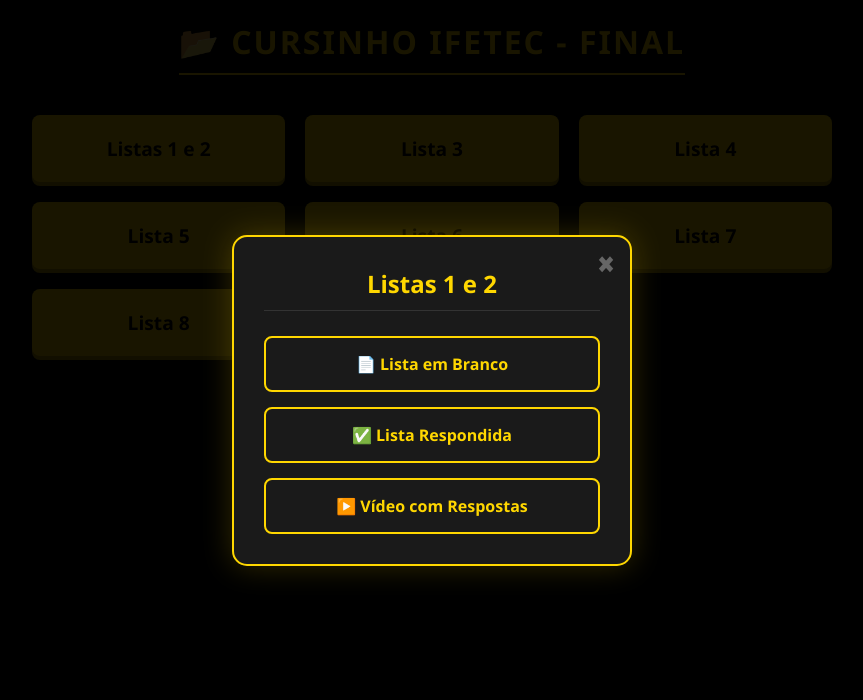
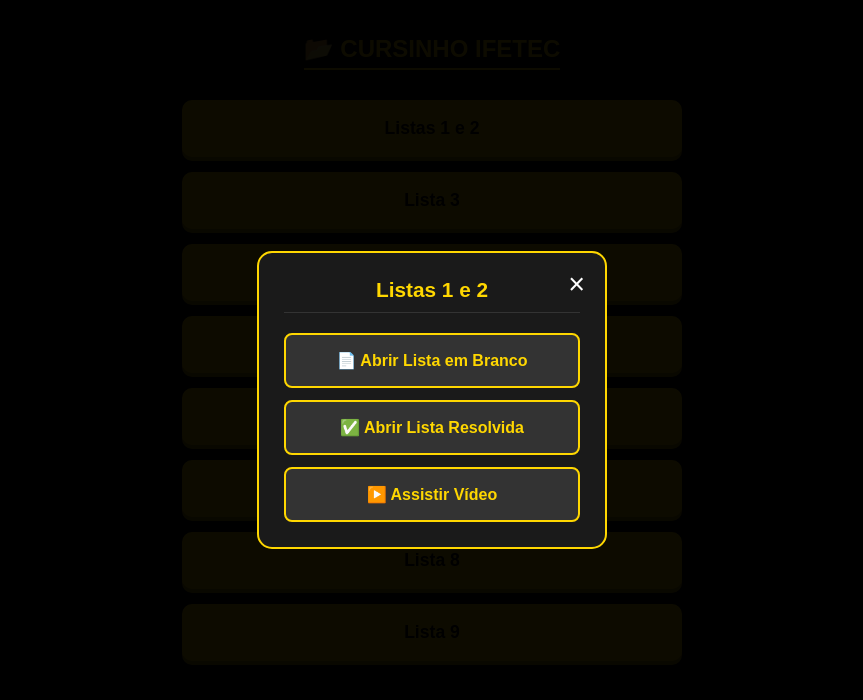
Before and after one commit to leitaosbc/CursinhoIFETEC, a plain HTML site: page index.html in a window 1280 px wide. Both pictures are taken after a click on the button "Listas 1 e 2". Shown: the whole page, without its empty margins (208-1071 px from the left). Drawn offline with Linux system fonts and the light colour scheme.

Commit message:
Update index.html

```diff
--- a/index.html
+++ b/index.html
@@ -2,11 +2,9 @@
 <html lang="pt-BR">
 <head>
     <meta charset="UTF-8">
-    <meta name="viewport" content="width=device-width, initial-scale=1.0">
-    <title>Cursinho IFETEC</title>
+    <meta name="viewport" content="width=device-width, initial-scale=1.0"> <title>Cursinho IFETEC</title>
     <style>
-        /* RESET E FUNDO PRETO */
-        * { box-sizing: border-box; margin: 0; padding: 0; font-family: 'Segoe UI', Tahoma, Geneva, Verdana, sans-serif; }
+        * { box-sizing: border-box; margin: 0; padding: 0; font-family: sans-serif; -webkit-tap-highlight-color: transparent; }
 
         body {
             background-color: #000000;
@@ -15,51 +13,39 @@
             flex-direction: column;
             align-items: center;
             min-height: 100vh;
-            padding: 20px;
+            padding: 15px;
         }
 
         h1 {
             color: #FFD700;
-            margin-bottom: 40px;
+            margin: 20px 0 30px 0;
             text-transform: uppercase;
-            letter-spacing: 2px;
+            font-size: 1.5rem;
             text-align: center;
             border-bottom: 2px solid #FFD700;
-            padding-bottom: 10px;
+            padding-bottom: 5px;
         }
 
-        /* GRID DOS BOTÕES PRINCIPAIS */
         .grid-container {
             display: grid;
-            grid-template-columns: repeat(auto-fit, minmax(250px, 1fr));
-            gap: 20px;
+            grid-template-columns: 1fr; /* Uma coluna no celular */
+            gap: 15px;
             width: 100%;
-            max-width: 800px;
+            max-width: 500px;
         }
 
-        /* ESTILO DO BOTÃO AMARELO */
         .btn-main {
             background-color: #FFD700;
             color: #000000;
             border: none;
-            padding: 20px;
-            font-size: 1.2rem;
-            font-weight: 900;
-            border-radius: 8px;
+            padding: 18px;
+            font-size: 1.1rem;
+            font-weight: 800;
+            border-radius: 10px;
             cursor: pointer;
-            transition: transform 0.2s, background-color 0.2s;
+            text-align: center;
             box-shadow: 0 4px 0 #b59800;
-            text-decoration: none;
-            display: flex;
-            justify-content: center;
-            align-items: center;
-            text-align: center;
-        }
-
-        .btn-main:hover {
-            transform: translateY(2px);
-            box-shadow: 0 2px 0 #b59800;
-            background-color: #ffea61;
+            width: 100%; /* Ocupa toda largura no celular */
         }
 
         .btn-main:active {
@@ -67,13 +53,13 @@
             box-shadow: none;
         }
 
-        /* MODAL (JANELA QUE ABRE) */
+        /* MODAL */
         .modal-overlay {
             display: none;
             position: fixed;
             top: 0; left: 0; width: 100%; height: 100%;
-            background-color: rgba(0, 0, 0, 0.9);
-            z-index: 1000;
+            background-color: rgba(0, 0, 0, 0.95);
+            z-index: 2000;
             justify-content: center;
             align-items: center;
             padding: 20px;
@@ -82,43 +68,41 @@
         .modal-content {
             background-color: #1a1a1a;
             border: 2px solid #FFD700;
-            padding: 30px;
+            padding: 25px;
             border-radius: 15px;
             width: 100%;
-            max-width: 400px;
+            max-width: 350px;
             text-align: center;
             position: relative;
-            box-shadow: 0 0 30px rgba(255, 215, 0, 0.2);
         }
 
         .modal-title {
             color: #FFD700;
-            margin-bottom: 25px;
-            font-size: 1.5rem;
+            margin-bottom: 20px;
+            font-size: 1.3rem;
             border-bottom: 1px solid #333;
             padding-bottom: 10px;
         }
 
-        /* BOTÕES DO MODAL */
         .modal-buttons {
             display: flex;
             flex-direction: column;
-            gap: 15px;
+            gap: 12px;
         }
 
         .btn-action {
-            background-color: transparent;
+            background-color: #333;
             border: 2px solid #FFD700;
             color: #FFD700;
-            padding: 15px;
+            padding: 16px; /* Botão maior para dedo */
             font-weight: bold;
             text-decoration: none;
             border-radius: 8px;
-            transition: all 0.2s;
             display: block;
+            font-size: 1rem;
         }
 
-        .btn-action:hover {
+        .btn-action:active {
             background-color: #FFD700;
             color: #000;
         }
@@ -129,85 +113,86 @@
             right: 15px;
             background: none;
             border: none;
-            color: #666;
-            font-size: 1.5rem;
+            color: #fff;
+            font-size: 1.8rem;
+            padding: 5px;
             cursor: pointer;
         }
-        .close-btn:hover { color: #FFD700; }
 
     </style>
 </head>
 <body>
 
-    <h1>📂 Cursinho IFETEC - Final</h1>
+    <h1>📂 Cursinho IFETEC</h1>
 
     <div class="grid-container" id="buttonsContainer"></div>
 
     <div class="modal-overlay" id="modalOverlay">
         <div class="modal-content">
-            <button class="close-btn" onclick="closeModal()">✖</button>
-            <h2 class="modal-title" id="modalTitle">Título</h2>
+            <button class="close-btn" onclick="closeModal()">×</button>
+            <h2 class="modal-title" id="modalTitle">...</h2>
             <div class="modal-buttons">
-                <a href="#" id="linkBlank" class="btn-action" target="_blank">📄 Lista em Branco</a>
-                <a href="#" id="linkSolved" class="btn-action" target="_blank">✅ Lista Respondida</a>
-                <a href="#" id="linkVideo" class="btn-action" target="_blank">▶️ Vídeo com Respostas</a>
+                <a href="#" id="linkBlank" class="btn-action" target="_blank">📄 Abrir Lista em Branco</a>
+                <a href="#" id="linkSolved" class="btn-action" target="_blank">✅ Abrir Lista Resolvida</a>
+                <a href="#" id="linkVideo" class="btn-action" target="_blank">▶️ Assistir Vídeo</a>
             </div>
         </div>
     </div>
 
     <script>
-        // BASE URL FORÇA O MODO "RAW" (APENAS ARQUIVO)
-        const baseURL = "https://raw.githubusercontent.com/leitaosbc/CursinhoIFETEC/main/";
+        // --- CONFIGURAÇÃO DOS NOMES DOS ARQUIVOS ---
+        // ATENÇÃO: O nome aqui deve ser IDÊNTICO ao nome no GitHub.
+        // Ex: Se no GitHub é "lista01.pdf", aqui deve ser "lista01.pdf"
 
-        // LISTA DE ARQUIVOS (Ajustei os nomes para o padrão mais provável)
+        const baseURL = "https://leitaosbc.github.io/CursinhoIFETEC/";
+
         const data = [
             {
                 name: "Listas 1 e 2",
-                // Tentei prever o nome correto. Se der erro, verifique se o arquivo é 'Lista01e02.pdf' ou 'Listas01e02.pdf' no seu GitHub
-                blank: baseURL + "Listas01e02.pdf",
-                solved: baseURL + "Lista01e02respondida.pdf",
+                blank: "Listas01e02.pdf",  // Verifique se é Plural ou Singular no seu GitHub
+                solved: "Lista01e02respondida.pdf",
                 video: "https://youtu.be/zT8kNwYSlNg"
             },
             {
                 name: "Lista 3",
-                blank: baseURL + "Lista03.pdf",
-                solved: baseURL + "Lista03respondida.pdf",
+                blank: "Lista03.pdf",
+                solved: "Lista03respondida.pdf",
                 video: "https://youtu.be/LuP87nAB1RE"
             },
             {
                 name: "Lista 4",
-                blank: baseURL + "Lista04.pdf",
-                solved: baseURL + "Lista4respondida.pdf",
+                blank: "Lista04.pdf",
+                solved: "Lista4respondida.pdf",
                 video: "https://youtu.be/1vQRCpYg54E"
             },
             {
                 name: "Lista 5",
-                blank: baseURL + "Lista05.pdf",
-                solved: baseURL + "Lista05respondida.pdf",
+                blank: "Lista05.pdf",
+                solved: "Lista05respondida.pdf",
                 video: "https://youtu.be/PhrY9yLJ8A0"
             },
             {
                 name: "Lista 6",
-                blank: baseURL + "Lista06.pdf",
-                solved: baseURL + "Lista06respondida.pdf",
+                blank: "Lista06.pdf",
+                solved: "Lista06respondida.pdf",
                 video: "https://youtu.be/btdMfVQbed4"
             },
             {
                 name: "Lista 7",
-                blank: baseURL + "lista07.pdf",
-                solved: baseURL + "Lista07respondida.pdf",
+                blank: "Lista07.pdf", // Mudei para Maiúscula (padronização)
+                solved: "Lista07respondida.pdf",
                 video: "https://youtu.be/i8WyUfaueZY"
             },
             {
                 name: "Lista 8",
-                blank: baseURL + "Lista08.pdf",
-                solved: baseURL + "Lista08respondida.pdf",
+                blank: "Lista08.pdf",
+                solved: "Lista08respondida.pdf",
                 video: "https://youtu.be/89DgW6RdusQ"
             },
             {
                 name: "Lista 9",
-                blank: baseURL + "Lista09.pdf",
-                solved: baseURL + "Lista09respondida.pdf",
+                blank: "Lista09.pdf",
+                solved: "Lista09respondida.pdf",
                 video: "https://youtu.be/4J2sLw3U_8E"
             }
         ];
@@ -229,9 +214,11 @@
 
         function openModal(item) {
             modalTitle.innerText = item.name;
-            linkBlank.href = item.blank;
-            linkSolved.href = item.solved;
+            // Constrói o link completo juntando a Base + Nome do Arquivo
+            linkBlank.href = baseURL + item.blank;
+            linkSolved.href = baseURL + item.solved;
             linkVideo.href = item.video;
+
             modal.style.display = 'flex';
         }
 
```
